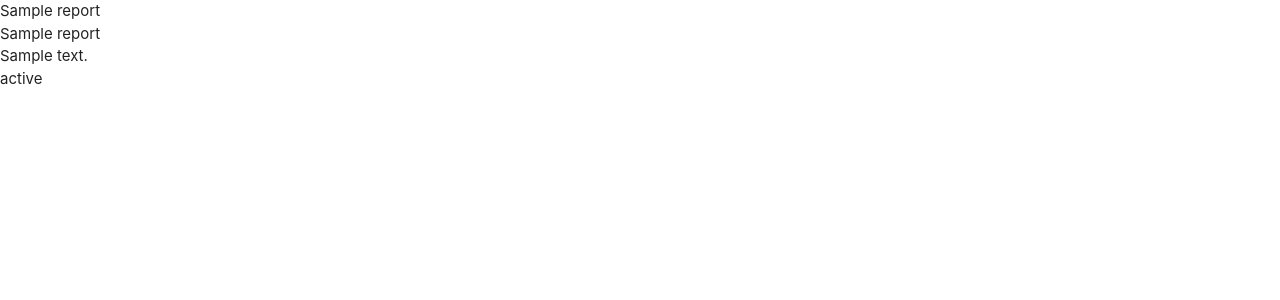
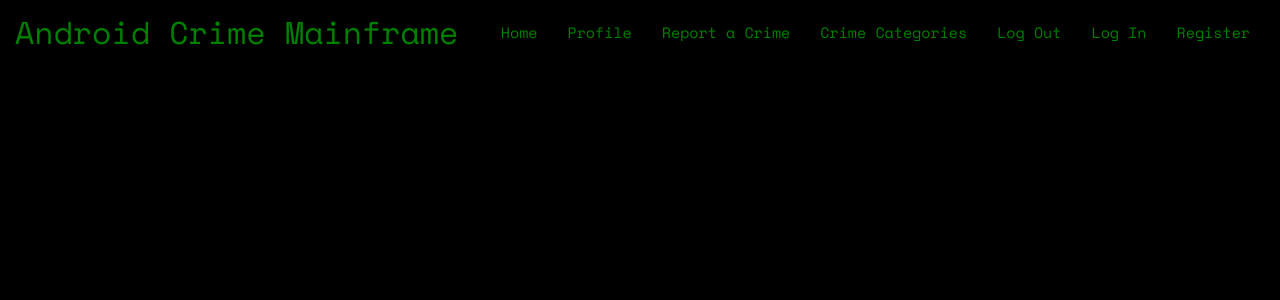
Before and after one commit to Hunnser86/android-crime-reporting-app, a Flask app: page / in a window 1280 px wide. Shown: the top 300 px of the page. Run offline with Flask 2, Linux system fonts and the light colour scheme; a database or web service that is not in the repository returns one stand-in record (values such as "Sample title"); some libraries are stand-ins or nearby versions.

Commit message:
Add Materialize Navbar and Sidenav

```diff
--- a/app.py
+++ b/app.py
@@ -20,8 +20,8 @@ mongo = PyMongo(app)
 
 
 @app.route("/")
-@app.route("/get_report")
-def get_report():
+@app.route("/get_reports")
+def get_reports():
     reports = mongo.db.reports.find()
     return render_template("reports.html", reports=reports)
 
--- a/static/css/style.css
+++ b/static/css/style.css
@@ -0,0 +1,30 @@
+body {
+    background-color: black;
+    font-family: 'Space Mono', monospace;
+}
+
+.nav{
+    background-color: black;
+}
+
+nav .brand-logo{
+    margin-left: 15px;
+    color: green;
+}
+
+nav ul{
+    margin-right: 15px;
+}
+
+ ul li a {
+    color: green;
+}
+
+.fa-bars:before{
+    color: green;
+}
+
+.sidenav{
+    background-color: green;
+    color: black;
+}
--- a/static/js/script.js
+++ b/static/js/script.js
@@ -0,0 +1,3 @@
+$(document).ready(function(){
+    $('.sidenav').sidenav({edge: "right"});
+  });
--- a/templates/base.html
+++ b/templates/base.html
@@ -1,29 +1,69 @@
 <!DOCTYPE html>
 <html lang="en">
+
 <head>
     <meta charset="UTF-8">
     <meta http-equiv="X-UA-Compatible" content="IE=edge">
     <meta name="viewport" content="width=device-width, initial-scale=1.0">
     <link rel="stylesheet" href="https://cdnjs.cloudflare.com/ajax/libs/font-awesome/6.0.0-beta2/css/all.min.css"
-    integrity="sha512-YWzhKL2whUzgiheMoBFwW8CKV4qpHQAEuvilg9FAn5VJUDwKZZxkJNuGM4XkWuk94WCrrwslk8yWNGmY1EduTA==" crossorigin="anonymous" referrerpolicy="no-referrer" type="text/css">
-    <link rel="stylesheet" href="https://cdnjs.cloudflare.com/ajax/libs/materialize/1.0.0/css/materialize.min.css" type="text/css">
+        integrity="sha512-YWzhKL2whUzgiheMoBFwW8CKV4qpHQAEuvilg9FAn5VJUDwKZZxkJNuGM4XkWuk94WCrrwslk8yWNGmY1EduTA=="
+        crossorigin="anonymous" referrerpolicy="no-referrer" type="text/css">
+    <link rel="stylesheet" href="https://cdnjs.cloudflare.com/ajax/libs/materialize/1.0.0/css/materialize.min.css"
+        type="text/css">
+    <link rel="preconnect" href="https://fonts.googleapis.com">
+    <link rel="preconnect" href="https://fonts.gstatic.com" crossorigin>
+    <link href="https://fonts.googleapis.com/css2?family=Space+Mono:wght@400;700&display=swap" rel="stylesheet">
     <link rel="stylesheet" href="{{ url_for('static', filename='css/style.css') }}" type="text/css">
     {% block styles %}
     {% endblock %}
 
     <title>Android Crime Reporting</title>
 </head>
+
 <body>
 
+    <header>
+        <!--Top Navbar-->
+        <nav class="nav-extended nav">
+            <div class="nav-wrapper">
+                <a href="{{ url_for('get_reports') }}" class="brand-logo ">Android Crime Mainframe</a>
+                <a href="#" data-target="mobile-demo" class="sidenav-trigger right"><i class="fas fa-bars"></i></a>
+                <ul class="right hide-on-med-and-down">
+                    <li><a href="{{ url_for('get_reports') }}">Home</a></li>
+                    <li><a href="#">Profile</a></li>
+                    <li><a href="#">Report a Crime</a></li>
+                    <li><a href="#">Crime Categories</a></li>
+                    <li><a href="#">Log Out</a></li>
+                    <li><a href="#">Log In</a></li>
+                    <li><a href="#">Register</a></li>
+
+                </ul>
+            </div>
+        </nav>
+
+        <!--Mobil sidebar-->
+        <ul class="sidenav" id="mobile-demo">
+            <li><h4 class="center-align mobile-li">Report Manager</h4></li>
+            <li><a href="{{ url_for('get_reports') }}">Home</a></li>
+            <li><a href="#">Profile</a></li>
+            <li><a href="#">Report a Crime</a></li>
+            <li><a href="#">Crime Categories</a></li>
+            <li><a href="#">Log Out</a></li>
+            <li><a href="#">Log In</a></li>
+            <li><a href="#">Register</a></li>
+        </ul>
+
+    </header>
 
     {% block content %}
     {% endblock %}
 
     <script src="https://code.jquery.com/jquery-3.6.0.min.js"
-    integrity="sha256-/xUj+3OJU5yExlq6GSYGSHk7tPXikynS7ogEvDej/m4=" crossorigin="anonymous"></script>
+        integrity="sha256-/xUj+3OJU5yExlq6GSYGSHk7tPXikynS7ogEvDej/m4=" crossorigin="anonymous"></script>
     <script src="https://cdnjs.cloudflare.com/ajax/libs/materialize/1.0.0/js/materialize.min.js"></script>
     <script src="{{ url_for('static', filename='js/script.js') }}"></script>
     {% block scripts %}
     {% endblock %}
 </body>
+
 </html>
```
